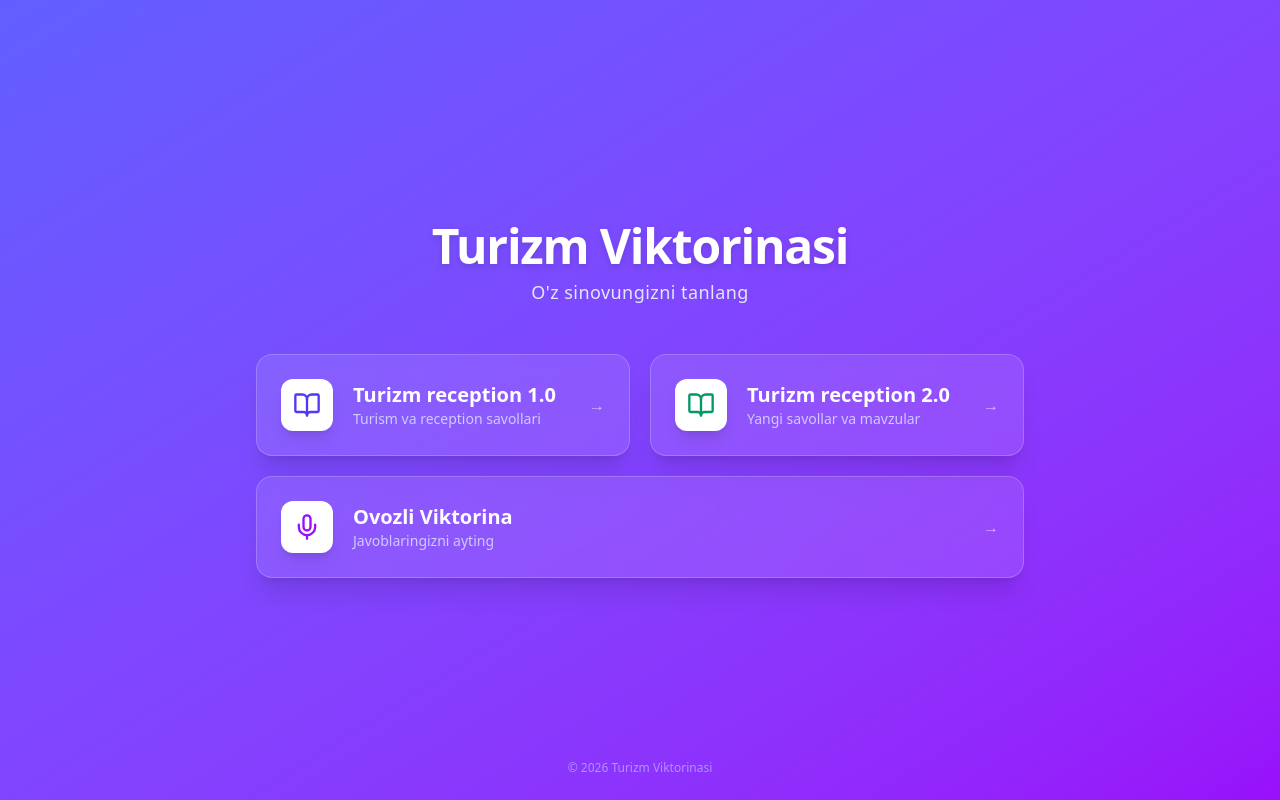
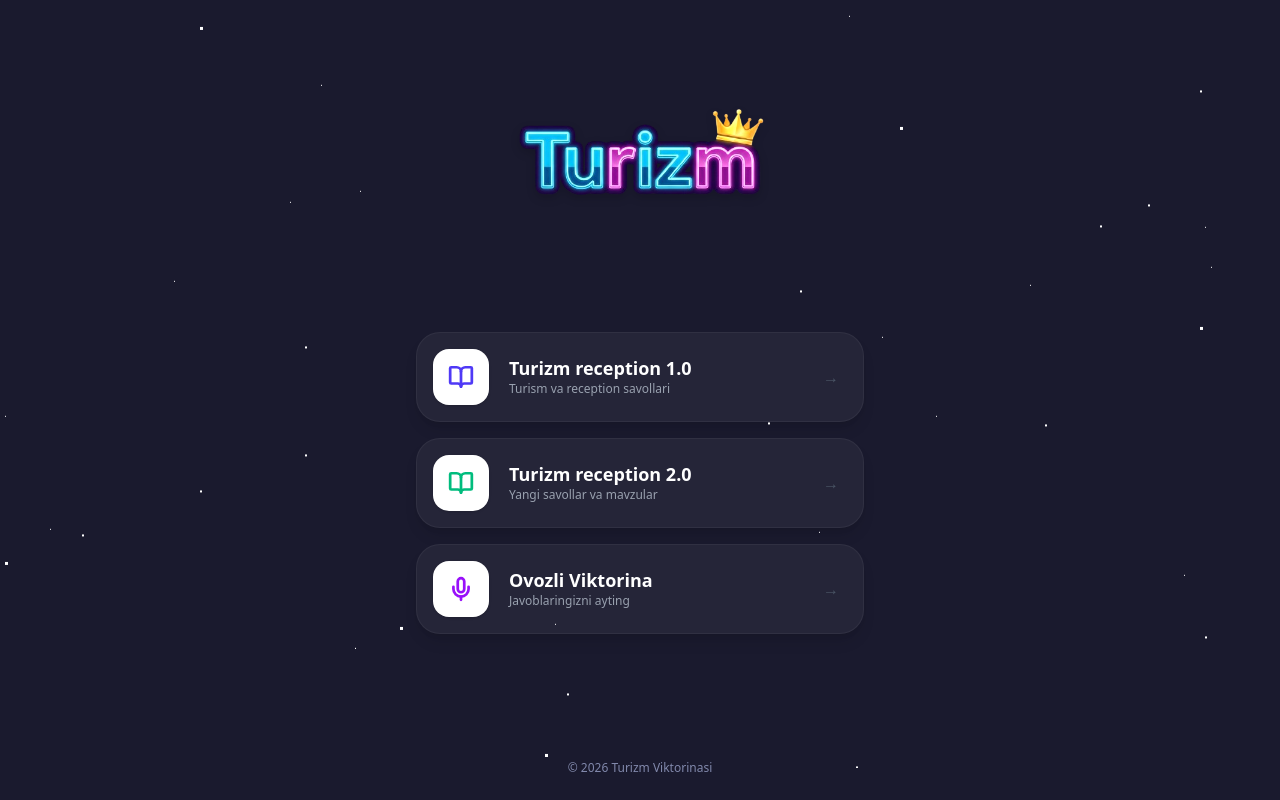
Before and after one commit to khondamirai-spec/turismustozai, a Next.js app: page / in a window 1280 px wide. Built offline with nearby package versions, Linux system fonts and the light colour scheme.

Commit message:
UI Redesign: updated main page, added logo, star background, and card styling

```diff
--- a/package.json
+++ b/package.json
@@ -11,6 +11,7 @@
   "dependencies": {
     "@supabase/ssr": "^0.8.0",
     "@supabase/supabase-js": "^2.94.1",
+    "classnames": "^2.5.1",
     "lucide-react": "^0.563.0",
     "next": "16.1.6",
     "openai": "^6.17.0",
--- a/src/app/globals.css
+++ b/src/app/globals.css
@@ -4,12 +4,15 @@
   0% {
     transform: translate(0px, 0px) scale(1);
   }
+
   33% {
     transform: translate(30px, -50px) scale(1.1);
   }
+
   66% {
     transform: translate(-20px, 20px) scale(0.9);
   }
+
   100% {
     transform: translate(0px, 0px) scale(1);
   }
@@ -32,6 +35,7 @@
     transform: scale(0.8);
     opacity: 0.5;
   }
+
   100% {
     transform: scale(2.5);
     opacity: 0;
@@ -41,3 +45,82 @@
 .animate-pulse-ring {
   animation: pulse-ring 3s cubic-bezier(0.4, 0, 0.6, 1) infinite;
 }
+
+body {
+  background-color: #1a1a2e;
+  color: #ffffff;
+}
+
+
+
+#stars,
+#stars2,
+#stars3 {
+  background: transparent;
+  pointer-events: none;
+}
+
+/* Hardcoded random star positions for CSS-only solution */
+#stars {
+  width: 1px;
+  height: 1px;
+  background: transparent;
+  box-shadow: 174px 500px #FFF, 483px 127px #FFF, 1205px 446px #FFF, 882px 556px #FFF, 1211px 486px #FFF, 1438px 238px #FFF, 110px 45px #FFF, 1680px 728px #FFF, 868px 156px #FFF, 1551px 376px #FFF, 1402px 226px #FFF, 5px 635px #FFF, 107px 209px #FFF, 1696px 119px #FFF, 50px 748px #FFF, 1421px 406px #FFF, 936px 635px #FFF, 1782px 843px #FFF, 1877px 648px #FFF, 482px 827px #FFF, 84px 34px #FFF, 1832px 59px #FFF, 849px 235px #FFF, 819px 751px #FFF, 1548px 571px #FFF, 1373px 290px #FFF, 672px 148px #FFF, 1083px 44px #FFF, 1555px 797px #FFF, 321px 304px #FFF, 1404px 174px #FFF, 555px 843px #FFF, 290px 421px #FFF, 1565px 337px #FFF, 1030px 504px #FFF, 355px 867px #FFF, 626px 206px #FFF, 360px 410px #FFF, 1414px 453px #FFF, 1184px 794px #FFF;
+  animation: animStar 50s linear infinite;
+}
+
+#stars:after {
+  content: " ";
+  position: absolute;
+  top: 2000px;
+  width: 1px;
+  height: 1px;
+  background: transparent;
+  box-shadow: 174px 500px #FFF, 483px 127px #FFF, 1205px 446px #FFF, 882px 556px #FFF, 1211px 486px #FFF, 1438px 238px #FFF, 110px 45px #FFF, 1680px 728px #FFF, 868px 156px #FFF, 1551px 376px #FFF, 1402px 226px #FFF, 5px 635px #FFF, 107px 209px #FFF, 1696px 119px #FFF, 50px 748px #FFF, 1421px 406px #FFF, 936px 635px #FFF, 1782px 843px #FFF, 1877px 648px #FFF, 482px 827px #FFF, 84px 34px #FFF, 1832px 59px #FFF, 849px 235px #FFF, 819px 751px #FFF, 1548px 571px #FFF, 1373px 290px #FFF, 672px 148px #FFF, 1083px 44px #FFF, 1555px 797px #FFF, 321px 304px #FFF, 1404px 174px #FFF, 555px 843px #FFF, 290px 421px #FFF, 1565px 337px #FFF, 1030px 504px #FFF, 355px 867px #FFF, 626px 206px #FFF, 360px 410px #FFF, 1414px 453px #FFF, 1184px 794px #FFF;
+}
+
+#stars2 {
+  width: 2px;
+  height: 2px;
+  background: transparent;
+  box-shadow: 1045px 534px #FFF, 1148px 314px #FFF, 1782px 584px #FFF, 707px 15px #FFF, 1205px 746px #FFF, 545px 38px #FFF, 856px 876px #FFF, 305px 456px #FFF, 1450px 56px #FFF, 82px 644px #FFF, 768px 532px #FFF, 1100px 335px #FFF, 567px 803px #FFF, 1789px 40px #FFF, 305px 564px #FFF, 1400px 714px #FFF, 800px 400px #FFF, 1200px 200px #FFF, 200px 600px #FFF, 1600px 100px #FFF;
+  animation: animStar 100s linear infinite;
+}
+
+#stars2:after {
+  content: " ";
+  position: absolute;
+  top: 2000px;
+  width: 2px;
+  height: 2px;
+  background: transparent;
+  box-shadow: 1045px 534px #FFF, 1148px 314px #FFF, 1782px 584px #FFF, 707px 15px #FFF, 1205px 746px #FFF, 545px 38px #FFF, 856px 876px #FFF, 305px 456px #FFF, 1450px 56px #FFF, 82px 644px #FFF, 768px 532px #FFF, 1100px 335px #FFF, 567px 803px #FFF, 1789px 40px #FFF, 305px 564px #FFF, 1400px 714px #FFF, 800px 400px #FFF, 1200px 200px #FFF, 200px 600px #FFF, 1600px 100px #FFF;
+}
+
+#stars3 {
+  width: 3px;
+  height: 3px;
+  background: transparent;
+  box-shadow: 1675px 544px #FFF, 545px 827px #FFF, 868px 23px #FFF, 1402px 546px #FFF, 5px 635px #FFF, 1200px 400px #FFF, 900px 200px #FFF, 400px 700px #FFF, 1500px 500px #FFF, 200px 100px #FFF;
+  animation: animStar 150s linear infinite;
+}
+
+#stars3:after {
+  content: " ";
+  position: absolute;
+  top: 2000px;
+  width: 3px;
+  height: 3px;
+  background: transparent;
+  box-shadow: 1675px 544px #FFF, 545px 827px #FFF, 868px 23px #FFF, 1402px 546px #FFF, 5px 635px #FFF, 1200px 400px #FFF, 900px 200px #FFF, 400px 700px #FFF, 1500px 500px #FFF, 200px 100px #FFF;
+}
+
+@keyframes animStar {
+  from {
+    transform: translateY(0px);
+  }
+
+  to {
+    transform: translateY(-2000px);
+  }
+}
--- a/src/app/page.tsx
+++ b/src/app/page.tsx
@@ -1,61 +1,60 @@
 import Link from "next/link";
 import { BookOpen, Mic } from "lucide-react";
+import StarBackground from "@/components/StarBackground";
 
 export default function Home() {
   return (
-    <div className="min-h-screen bg-gradient-to-br from-indigo-500 to-purple-600 flex flex-col items-center justify-center p-6 font-sans text-white">
-      <header className="mb-12 text-center">
-        <h1 className="text-5xl font-extrabold mb-2 tracking-tight drop-shadow-md">
-          Turizm Viktorinasi
-        </h1>
-        <p className="text-indigo-100 text-lg font-medium tracking-wide">
-          O'z sinovungizni tanlang
-        </p>
+    <div className="min-h-screen flex flex-col items-center justify-start pt-2 px-6 pb-6 font-sans text-white relative">
+      <StarBackground />
+      <header className="mb-6 text-center flex flex-col items-center justify-center">
+        <img
+          src="/logo/hf_20260217_080417_3e77026e-ae70-4319-b57c-62a724b766ae-removebg-preview.png"
+          alt="Turizm Viktorinasi Logo"
+          className="max-w-[300px] w-full h-auto drop-shadow-lg filter brightness-110"
+        />
       </header>
 
-      <main className="flex flex-col gap-5 w-full max-w-3xl">
-        <div className="grid grid-cols-1 md:grid-cols-2 gap-5 w-full">
+      <main className="flex flex-col gap-4 w-full max-w-md mx-auto">
         <Link href="/text-quiz" className="w-full group">
-            <div className="bg-white/10 backdrop-blur-md border border-white/20 rounded-2xl p-6 flex items-center gap-5 hover:bg-white/20 transition-all duration-300 transform hover:scale-[1.02] active:scale-95 shadow-xl cursor-pointer h-full">
-              <div className="bg-white text-indigo-600 p-3 rounded-xl shadow-lg group-hover:bg-indigo-600 group-hover:text-white transition-colors">
-                <BookOpen size={28} />
+          <div className="bg-[#252538] border border-white/5 rounded-3xl p-4 flex items-center gap-5 hover:border-white/20 hover:bg-[#2a2a40] transition-all duration-300 transform active:scale-95 shadow-lg group-hover:shadow-indigo-500/10 cursor-pointer">
+            <div className="w-14 h-14 bg-white rounded-2xl flex items-center justify-center shrink-0 shadow-sm">
+              <BookOpen size={26} className="text-indigo-600" strokeWidth={2.5} />
             </div>
             <div className="flex-1 text-left">
-                <h2 className="text-xl font-bold">Turizm reception 1.0</h2>
-                <p className="text-indigo-100 text-sm opacity-80">Turism va reception savollari</p>
+              <h2 className="text-lg font-bold text-white leading-tight">Turizm reception 1.0</h2>
+              <p className="text-gray-400 text-xs font-medium mt-0.5">Turism va reception savollari</p>
             </div>
-              <div className="text-white/60 group-hover:text-white transition-colors">
+            <div className="text-gray-600 group-hover:text-white transition-colors px-2">
               &rarr;
             </div>
           </div>
         </Link>
 
         <Link href="/turism-2" className="w-full group">
-            <div className="bg-white/10 backdrop-blur-md border border-white/20 rounded-2xl p-6 flex items-center gap-5 hover:bg-white/20 transition-all duration-300 transform hover:scale-[1.02] active:scale-95 shadow-xl cursor-pointer h-full">
-              <div className="bg-white text-emerald-600 p-3 rounded-xl shadow-lg group-hover:bg-emerald-600 group-hover:text-white transition-colors">
-                <BookOpen size={28} />
+          <div className="bg-[#252538] border border-white/5 rounded-3xl p-4 flex items-center gap-5 hover:border-white/20 hover:bg-[#2a2a40] transition-all duration-300 transform active:scale-95 shadow-lg group-hover:shadow-emerald-500/10 cursor-pointer">
+            <div className="w-14 h-14 bg-white rounded-2xl flex items-center justify-center shrink-0 shadow-sm">
+              <BookOpen size={26} className="text-emerald-500" strokeWidth={2.5} />
             </div>
             <div className="flex-1 text-left">
-                <h2 className="text-xl font-bold">Turizm reception 2.0</h2>
-                <p className="text-indigo-100 text-sm opacity-80">Yangi savollar va mavzular</p>
+              <h2 className="text-lg font-bold text-white leading-tight">Turizm reception 2.0</h2>
+              <p className="text-gray-400 text-xs font-medium mt-0.5">Yangi savollar va mavzular</p>
             </div>
-              <div className="text-white/60 group-hover:text-white transition-colors">
+            <div className="text-gray-600 group-hover:text-white transition-colors px-2">
               &rarr;
             </div>
           </div>
         </Link>
-        </div>
 
         <Link href="/voice-quiz" className="w-full group">
-          <div className="bg-white/10 backdrop-blur-md border border-white/20 rounded-2xl p-6 flex items-center gap-5 hover:bg-white/20 transition-all duration-300 transform hover:scale-[1.02] active:scale-95 shadow-xl cursor-pointer">
-            <div className="bg-white text-purple-600 p-3 rounded-xl shadow-lg group-hover:bg-purple-600 group-hover:text-white transition-colors">
-              <Mic size={28} />
+          <div className="bg-[#252538] border border-white/5 rounded-3xl p-4 flex items-center gap-5 hover:border-white/20 hover:bg-[#2a2a40] transition-all duration-300 transform active:scale-95 shadow-lg group-hover:shadow-purple-500/10 cursor-pointer">
+            <div className="w-14 h-14 bg-white rounded-2xl flex items-center justify-center shrink-0 shadow-sm">
+              <Mic size={26} className="text-purple-600" strokeWidth={2.5} />
             </div>
             <div className="flex-1 text-left">
-              <h2 className="text-xl font-bold">Ovozli Viktorina</h2>
-              <p className="text-indigo-100 text-sm opacity-80">Javoblaringizni ayting</p>
+              <h2 className="text-lg font-bold text-white leading-tight">Ovozli Viktorina</h2>
+              <p className="text-gray-400 text-xs font-medium mt-0.5">Javoblaringizni ayting</p>
             </div>
-            <div className="text-white/60 group-hover:text-white transition-colors">
+            <div className="text-gray-600 group-hover:text-white transition-colors px-2">
               &rarr;
             </div>
           </div>
--- a/src/app/text-quiz/page.tsx
+++ b/src/app/text-quiz/page.tsx
@@ -14,7 +14,7 @@ export default async function TextQuizPage() {
     if (error) {
         console.error("Error fetching modules:", error);
         return (
-            <div className="min-h-screen bg-gradient-to-br from-indigo-500 to-purple-600 flex items-center justify-center text-white">
+            <div className="min-h-screen flex items-center justify-center text-white">
                 <div className="bg-white/10 p-6 rounded-xl border border-white/20">
                     <p>Mavzularni yuklashda xatolik yuz berdi. Iltimos, keyinroq qayta urinib ko'ring.</p>
                 </div>
@@ -60,7 +60,7 @@ export default async function TextQuizPage() {
     });
 
     return (
-        <div className="min-h-screen bg-gradient-to-br from-indigo-500 to-purple-600 p-6 font-sans text-white">
+        <div className="min-h-screen p-6 font-sans text-white">
             <header className="flex items-center mb-8">
                 <Link href="/" className="flex items-center text-indigo-100 hover:text-white transition-colors bg-white/10 backdrop-blur-md px-4 py-2 rounded-full border border-white/20">
                     <ArrowLeft size={18} className="mr-2" />
--- a/src/app/turism-2/[theme]/page.tsx
+++ b/src/app/turism-2/[theme]/page.tsx
@@ -26,11 +26,11 @@ export default async function TurismTwoQuizPage({ params }: PageProps) {
 
     if (error) {
         console.error("Error fetching quiz data:", error);
-        return <div className="p-6 text-white bg-indigo-600 min-h-screen flex items-center justify-center">Viktorinani yuklashda xatolik.</div>;
+        return <div className="p-6 text-white min-h-screen flex items-center justify-center">Viktorinani yuklashda xatolik.</div>;
     }
 
     if (!rows || rows.length === 0) {
-        return <div className="p-6 text-white bg-indigo-600 min-h-screen flex items-center justify-center">Ushbu mavzu bo'yicha savollar topilmadi.</div>;
+        return <div className="p-6 text-white min-h-screen flex items-center justify-center">Ushbu mavzu bo'yicha savollar topilmadi.</div>;
     }
 
     // Group rows by question field
--- a/src/app/turism-2/page.tsx
+++ b/src/app/turism-2/page.tsx
@@ -34,7 +34,7 @@ export default async function TurismTwoPage() {
     };
 
     return (
-        <div className="min-h-screen bg-gradient-to-br from-indigo-500 to-purple-600 p-6 font-sans text-white">
+        <div className="min-h-screen p-6 font-sans text-white">
             <header className="flex items-center mb-8">
                 <Link href="/" className="flex items-center text-indigo-100 hover:text-white transition-colors bg-white/10 backdrop-blur-md px-4 py-2 rounded-full border border-white/20">
                     <ArrowLeft size={18} className="mr-2" />
--- a/src/app/voice-quiz/page.tsx
+++ b/src/app/voice-quiz/page.tsx
@@ -174,7 +174,7 @@ export default function VoiceQuizPage() {
         : 'bg-white/10 shadow-[0_0_30px_rgba(255,255,255,0.1)]';
 
     return (
-        <div className="min-h-screen relative overflow-hidden bg-[#0a0a16] flex flex-col items-center justify-center p-6 font-sans text-slate-100 selection:bg-indigo-500/30">
+        <div className="min-h-screen relative overflow-hidden flex flex-col items-center justify-center p-6 font-sans text-slate-100 selection:bg-indigo-500/30">
             <audio ref={audioElementRef} autoPlay />
 
             {/* Animated Background Blobs */}
--- a/src/components/QuizClient.tsx
+++ b/src/components/QuizClient.tsx
@@ -101,7 +101,7 @@ export default function QuizClient({ questions, categoryName }: QuizClientProps)
 
     if (questions.length === 0) {
         return (
-            <div className="min-h-screen bg-gradient-to-br from-indigo-500 to-purple-600 flex items-center justify-center text-white p-6">
+            <div className="min-h-screen flex items-center justify-center text-white p-6">
                 <div className="bg-white/10 p-8 rounded-2xl border border-white/20 text-center max-w-md">
                     <h2 className="text-2xl font-bold mb-4">Savollar topilmadi</h2>
                     <p className="text-indigo-100 mb-6">Kechirasiz, ushbu toifa uchun hali savollar mavjud emas.</p>
@@ -115,7 +115,7 @@ export default function QuizClient({ questions, categoryName }: QuizClientProps)
 
     if (isQuizFinished) {
         return (
-            <div className="min-h-screen bg-gradient-to-br from-indigo-500 to-purple-600 flex items-center justify-center text-white p-6">
+            <div className="min-h-screen flex items-center justify-center text-white p-6">
                 <div className="bg-white/10 backdrop-blur-md p-8 rounded-3xl border border-white/20 text-center max-w-sm w-full shadow-2xl">
                     <div className="mb-6 flex justify-center">
                         <div className="bg-yellow-400 p-4 rounded-full shadow-lg animate-bounce">
@@ -144,7 +144,7 @@ export default function QuizClient({ questions, categoryName }: QuizClientProps)
     }
 
     return (
-        <div className="min-h-screen bg-gradient-to-br from-indigo-500 to-purple-600 flex flex-col p-6 font-sans text-white">
+        <div className="min-h-screen flex flex-col p-6 font-sans text-white">
             {/* Header */}
             <header className="flex items-center mb-6 justify-between">
                 <Link
--- /dev/null
+++ b/src/components/StarBackground.tsx
@@ -0,0 +1,9 @@
+export default function StarBackground() {
+    return (
+        <div className="fixed inset-0 z-0 pointer-events-none overflow-hidden">
+            <div id="stars" className="absolute top-0 left-0"></div>
+            <div id="stars2" className="absolute top-0 left-0"></div>
+            <div id="stars3" className="absolute top-0 left-0"></div>
+        </div>
+    );
+}
--- a/src/components/TurismTwoQuizClient.tsx
+++ b/src/components/TurismTwoQuizClient.tsx
@@ -64,7 +64,7 @@ export default function TurismTwoQuizClient({ questions, themeName }: TurismTwoQ
 
     if (questions.length === 0) {
         return (
-            <div className="min-h-screen bg-gradient-to-br from-indigo-500 to-purple-600 flex items-center justify-center text-white p-6">
+            <div className="min-h-screen flex items-center justify-center text-white p-6">
                 <div className="bg-white/10 p-8 rounded-2xl border border-white/20 text-center max-w-md">
                     <h2 className="text-2xl font-bold mb-4">Savollar topilmadi</h2>
                     <p className="text-indigo-100 mb-6">Kechirasiz, ushbu mavzu uchun hali savollar mavjud emas.</p>
@@ -78,7 +78,7 @@ export default function TurismTwoQuizClient({ questions, themeName }: TurismTwoQ
 
     if (isQuizFinished) {
         return (
-            <div className="min-h-screen bg-gradient-to-br from-indigo-500 to-purple-600 flex items-center justify-center text-white p-6">
+            <div className="min-h-screen flex items-center justify-center text-white p-6">
                 <div className="bg-white/10 backdrop-blur-md p-8 rounded-3xl border border-white/20 text-center max-w-sm w-full shadow-2xl">
                     <div className="mb-6 flex justify-center">
                         <div className="bg-yellow-400 p-4 rounded-full shadow-lg animate-bounce">
@@ -107,7 +107,7 @@ export default function TurismTwoQuizClient({ questions, themeName }: TurismTwoQ
     }
 
     return (
-        <div className="min-h-screen bg-gradient-to-br from-indigo-500 to-purple-600 flex flex-col p-6 font-sans text-white">
+        <div className="min-h-screen flex flex-col p-6 font-sans text-white">
             {/* Header / Top Bar */}
             <header className="flex items-center justify-between mb-8 bg-white/5 backdrop-blur-md p-3 rounded-3xl border border-white/10 shadow-lg">
                 <div className="flex items-center gap-3 lg:gap-4 ml-1">
```
Also changed, not shown: public/logo/hf_20260217_080417_3e77026e-ae70-4319-b57c-62a724b766ae-removebg-preview.png (added), 1 other file (tests, documents, lock files or other folders). Lines whose indentation alone changed are shown as unchanged.
